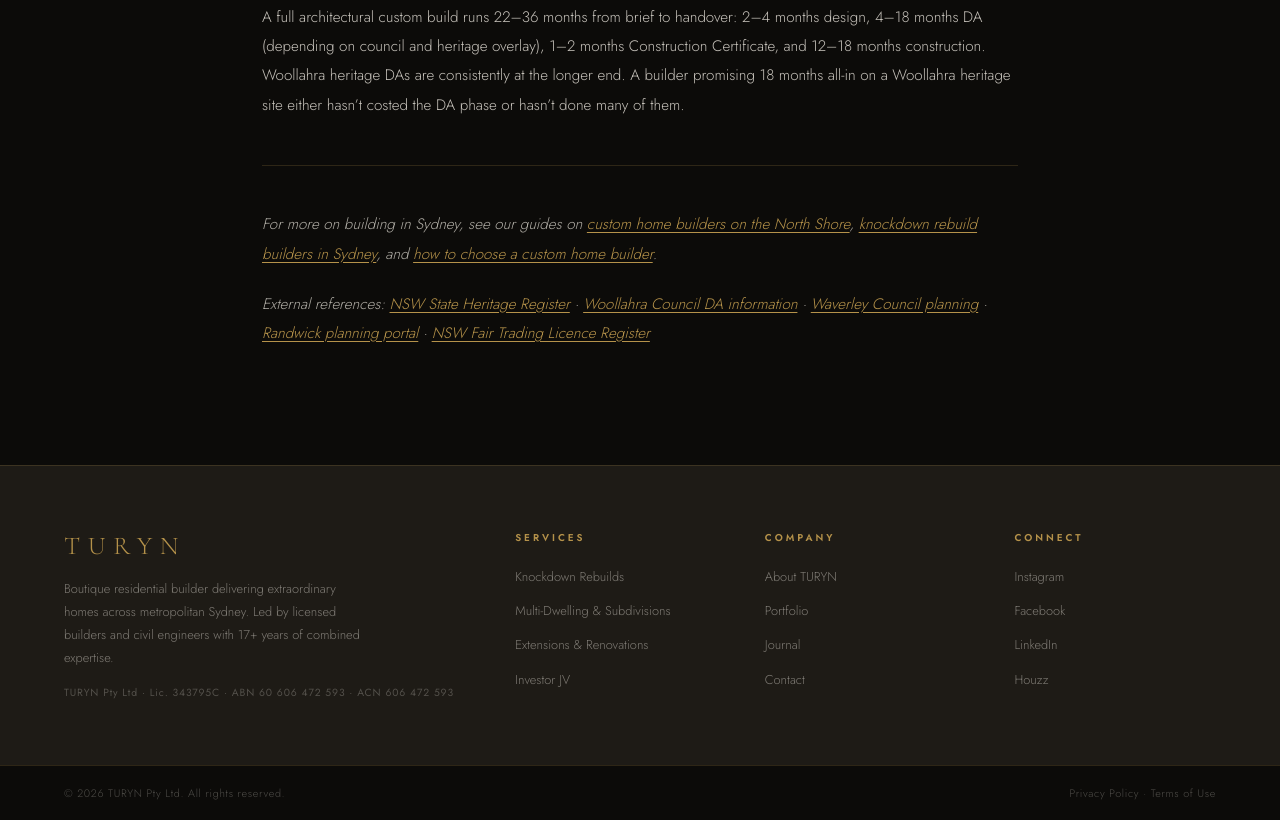
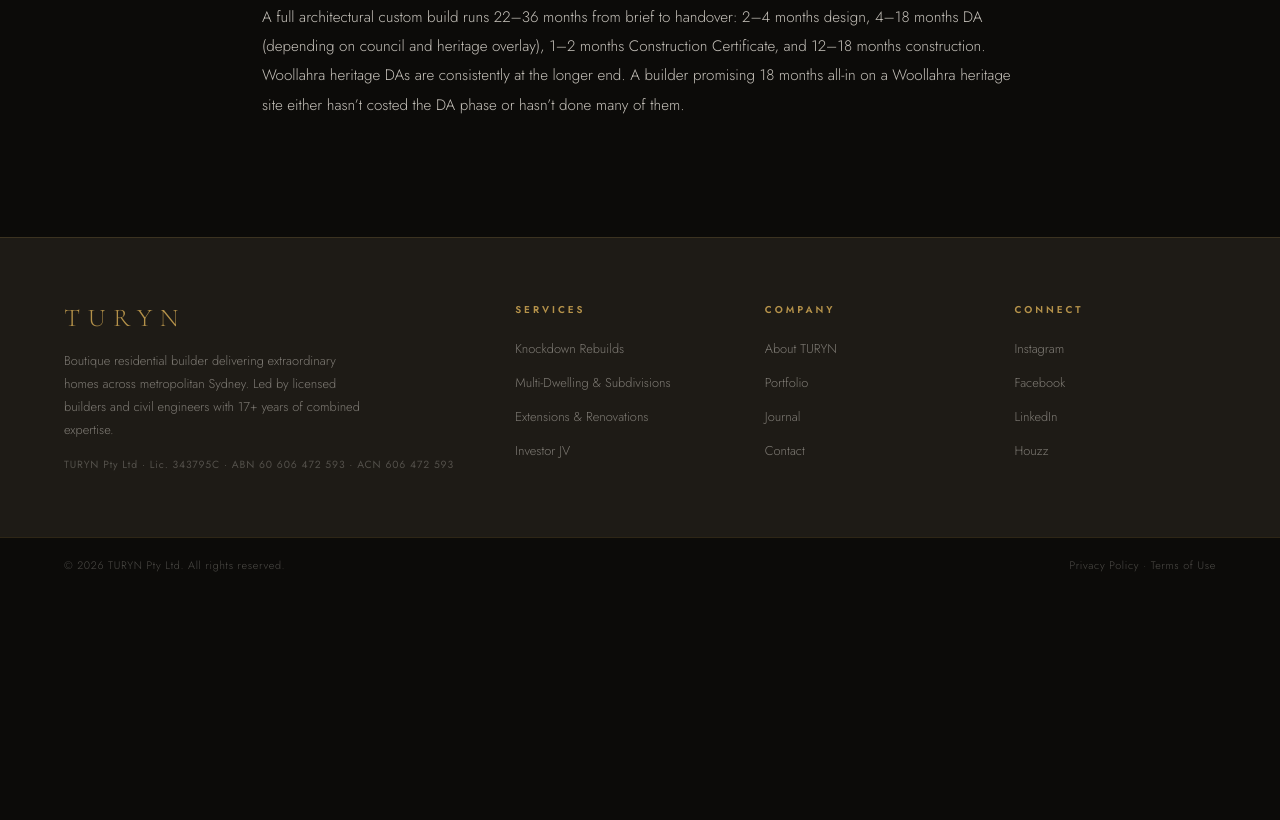
Before and after one commit to hbabapoor/turyn-website, a plain HTML site: page posts/custom-architectural-home-builder-eastern-suburbs.html in a window 1280 px wide. Shown: the part 11104-11924 px from the top of the page. After the commit the page ends 11696 px from the top, so only its background shows below. Drawn offline with nearby package versions, Linux system fonts and the light colour scheme.

Commit message:
Remove internal links and external references footer from Eastern Suburbs post

```diff
--- a/posts/custom-architectural-home-builder-eastern-suburbs.html
+++ b/posts/custom-architectural-home-builder-eastern-suburbs.html
@@ -308,9 +308,6 @@ footer{background:var(--charcoal);border-top:1px solid var(--border);display:gri
     <h3>How long does a custom home build take in Sydney&#8217;s Eastern Suburbs?</h3>
     <p>A full architectural custom build runs 22&#8211;36 months from brief to handover: 2&#8211;4 months design, 4&#8211;18 months DA (depending on council and heritage overlay), 1&#8211;2 months Construction Certificate, and 12&#8211;18 months construction. Woollahra heritage DAs are consistently at the longer end. A builder promising 18 months all-in on a Woollahra heritage site either hasn&#8217;t costed the DA phase or hasn&#8217;t done many of them.</p>
 
-    <hr>
-    <p><em>For more on building in Sydney, see our guides on <a href="custom-home-builders-north-shore.html">custom home builders on the North Shore</a>, <a href="knockdown-rebuild-builders-sydney.html">knockdown rebuild builders in Sydney</a>, and <a href="how-to-choose-a-custom-home-builder.html">how to choose a custom home builder</a>.</em></p>
-    <p><em>External references: <a href="https://www.heritage.nsw.gov.au/research/state-heritage-register/" target="_blank" rel="noopener">NSW State Heritage Register</a> &middot; <a href="https://www.woollahra.nsw.gov.au/building-and-development/development-applications" target="_blank" rel="noopener">Woollahra Council DA information</a> &middot; <a href="https://www.waverley.nsw.gov.au/development" target="_blank" rel="noopener">Waverley Council planning</a> &middot; <a href="https://www.randwick.nsw.gov.au/development-and-building" target="_blank" rel="noopener">Randwick planning portal</a> &middot; <a href="https://www.fairtrading.nsw.gov.au/trades-and-businesses/contractor-licences" target="_blank" rel="noopener">NSW Fair Trading Licence Register</a></em></p>
 
   </div>
 </div>
```
